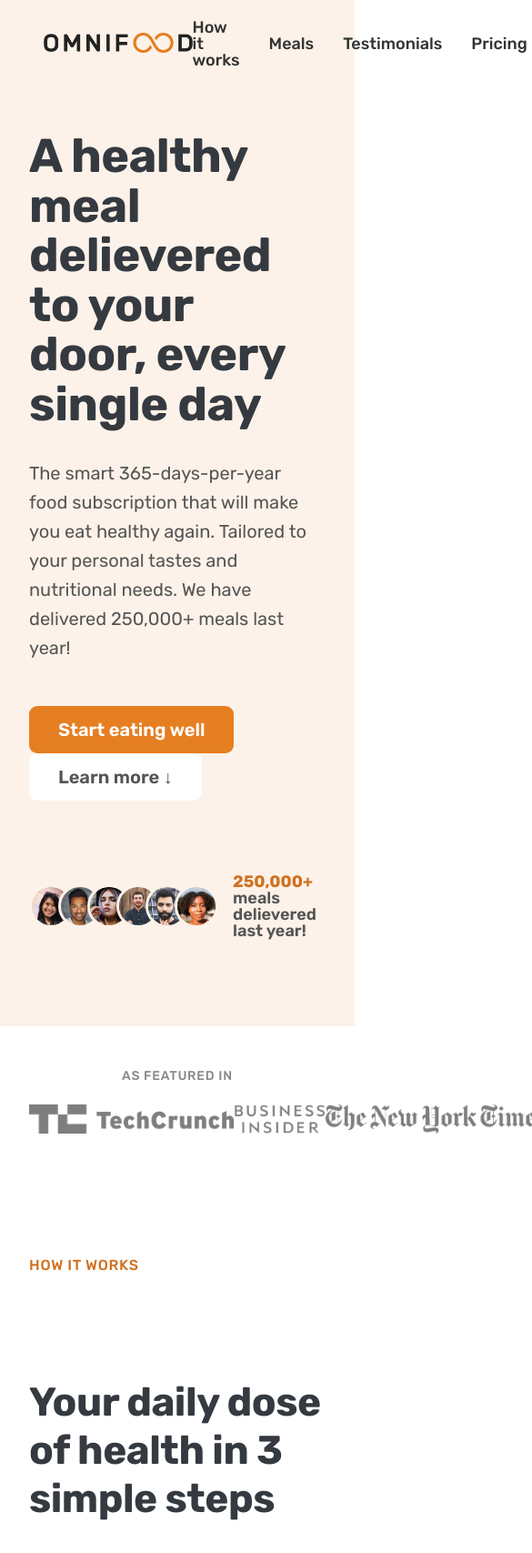
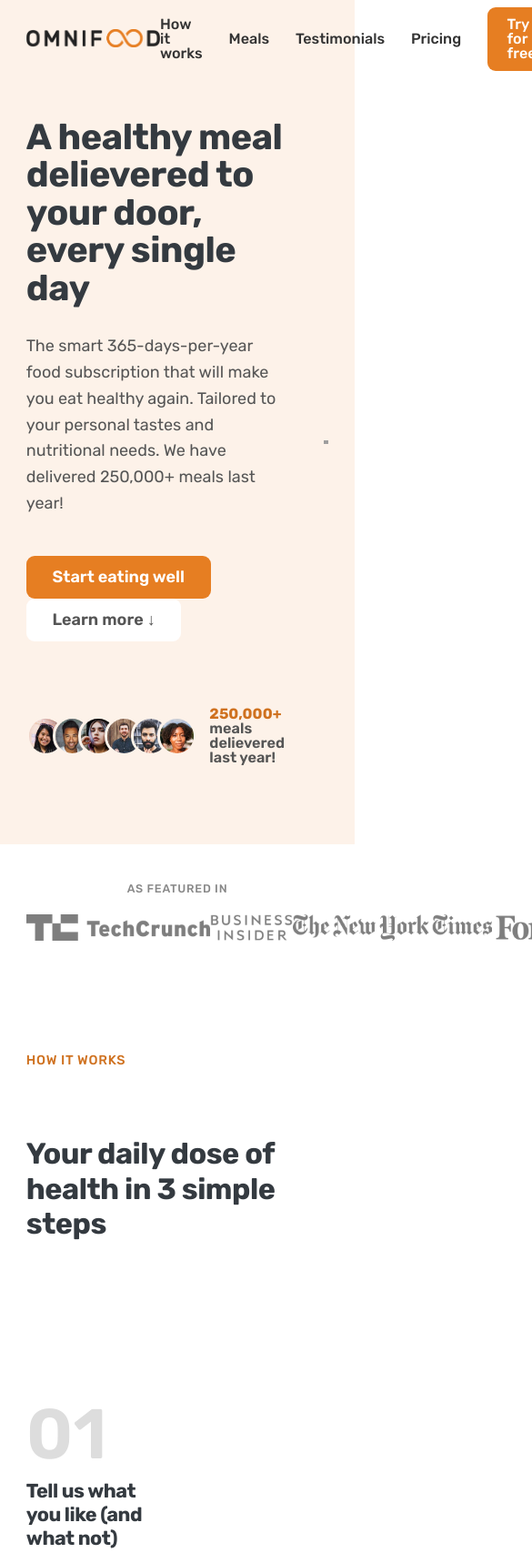
Before and after one commit to joaoaugusto-jesus/jonifood, a plain HTML site: page index.html in a window 390 px wide. Shown: the top 1707 px of the page at 91% size, 585 px wide, since content can reach past the window. Drawn offline with nearby package versions, Linux system fonts and the light colour scheme; grey boxes are pictures that could not be loaded.

Commit message:
Proj Jnifood section responsive

```diff
--- /dev/null
+++ b/css/queries.css
@@ -0,0 +1,56 @@
+/* REM AND EM DO NOT DEPEND ON HTML FONT SIZE
+IN MEDIA QUERIES INSTEAD 1REM = !EM  *16px */
+
+/***********************/
+/* BELOW 1340px (Smaller desktops)*/
+@media (max-width= 84em) {
+  .hero {
+    max-width: 120rem;
+  }
+}
+
+.heading-primary {
+  font-size: 4.4rem;
+}
+
+.gallery {
+  grid-template-columns: repeat(2, 1fr);
+}
+
+/***********************/
+/* BELOW 1200px (Landscape-Tablets)*/
+
+@media (max-width: 75em) {
+  html {
+    font-size: 56.25%;
+  }
+}
+
+.grid {
+  column-gap: 4.8;
+  row-gap: 6.4rem;
+}
+
+.heading-secondary {
+  font-size: 3.6rem;
+}
+
+.heading-terciary {
+  font-size: 2.4rem;
+}
+
+.header {
+  padding: 0 3.2rem;
+}
+
+.main-nav-list {
+  gap: 3.2rem;
+}
+
+.hero {
+  gap: 4.8rem;
+}
+
+.testimonials-container {
+  padding: 3.6rem;
+}
--- a/css/style.css
+++ b/css/style.css
@@ -25,7 +25,7 @@
   list-style: none;
   display: flex;
   align-items: center;
-  gap: 3.2rem;
+  gap: 4.8rem;
 }
 
 .main-nav-link:link,
--- a/index.html
+++ b/index.html
@@ -11,6 +11,7 @@
     />
     <link rel="stylesheet" href="css/general.css" />
     <link rel="stylesheet" href="css/style.css" />
+    <link rel="stylesheet" href="css/queries.css" />
     <script src="https://unpkg.com/ionicons@5.4.0/dist/ionicons.js"></script>
     <script
       type="module"
@@ -562,7 +563,7 @@
                 <div>
                   <label for="select-where">Where did you hear from us?</label>
                   <select id="select-where" required>
-                    <option value="">Please choose one option:</option>
+                    <option value="">Please choose one option</option>
                     <option value="friends">Friends and family</option>
                     <option value="podcast">Podcast</option>
                     <option value="facebook-ad">Facebook ad</option>
```
